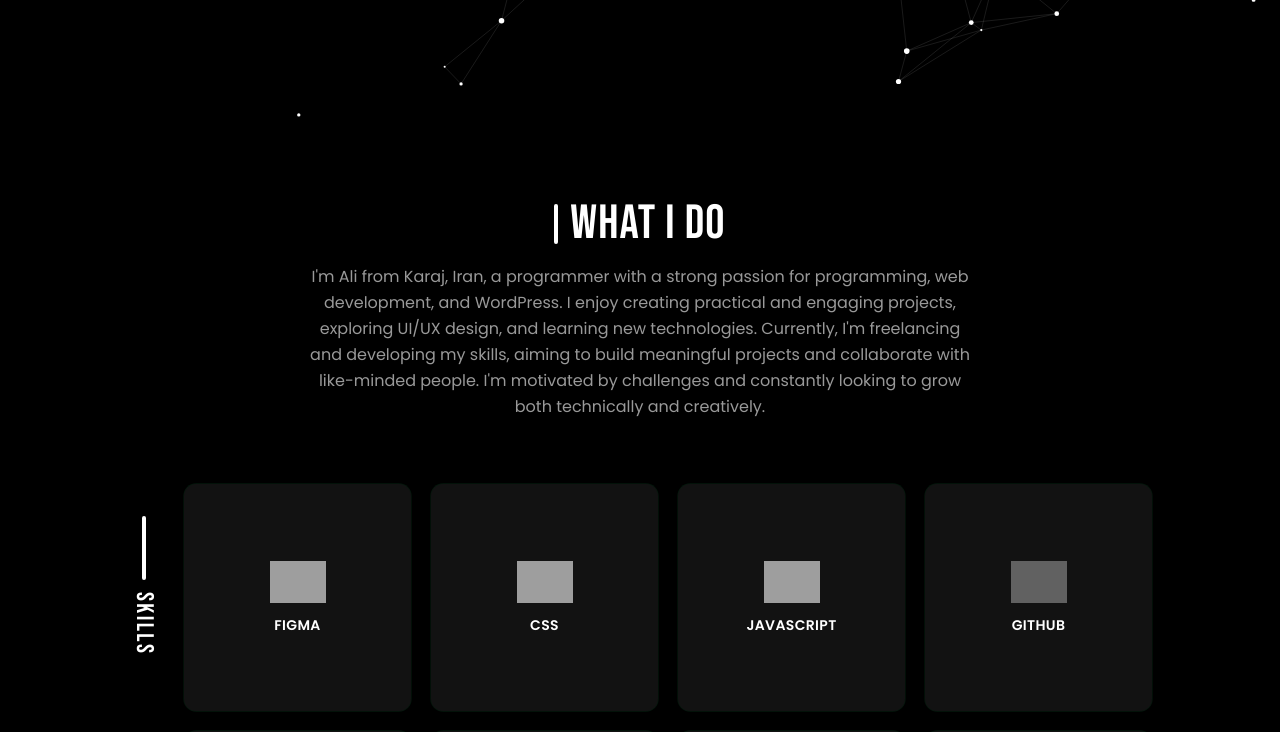
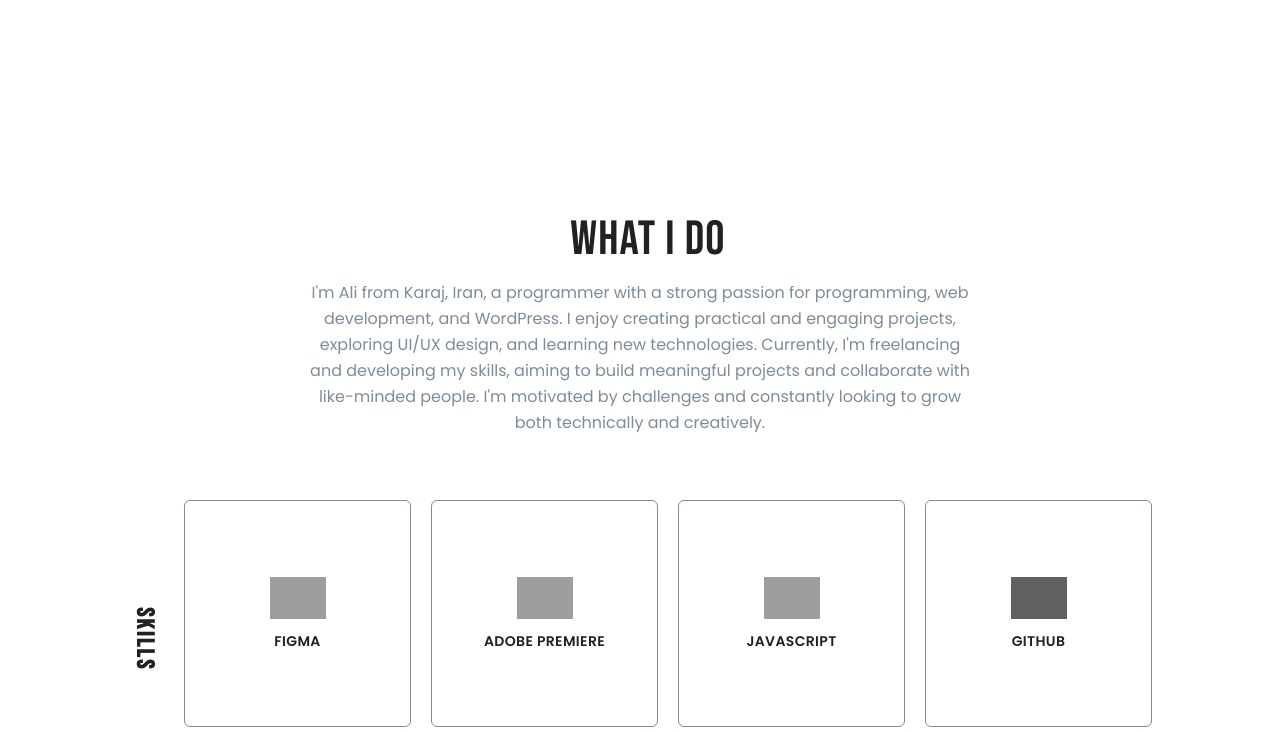
Before and after one commit to BIGROSS11/v0-persian-language, a Next.js app: page / in a window 1280 px wide. Shown: the part 680-1412 px from the top of the page. Built offline with nearby package versions, Linux system fonts and the light colour scheme; grey boxes are pictures that could not be loaded.

Commit message:
feat: update global animations and theme colors for Primer design

```diff
--- a/app/globals.css
+++ b/app/globals.css
@@ -2,12 +2,13 @@
 @tailwind components;
 @tailwind utilities;
 
+/* Primer Design System Animations */
 @keyframes skillPulse {
   0%, 100% {
-    box-shadow: 0 0 0 0 rgba(48, 255, 128, 0.1);
+    box-shadow: 0 0 0 0 rgba(9, 105, 218, 0.15);
   }
   50% {
-    box-shadow: 0 0 0 8px rgba(48, 255, 128, 0);
+    box-shadow: 0 0 0 10px rgba(9, 105, 218, 0);
   }
 }
 
@@ -24,35 +25,65 @@
 
 @keyframes glowPulse {
   0%, 100% {
-    filter: drop-shadow(0 0 0px rgba(48, 255, 128, 0.5));
+    filter: drop-shadow(0 0 0px rgba(9, 105, 218, 0.4));
   }
   50% {
-    filter: drop-shadow(0 0 8px rgba(48, 255, 128, 0.8));
+    filter: drop-shadow(0 0 10px rgba(9, 105, 218, 0.8));
+  }
+}
+
+@keyframes borderGlow {
+  0%, 100% {
+    border-color: rgba(9, 105, 218, 0.5);
+    box-shadow: 0 0 0 0 rgba(9, 105, 218, 0.1);
+  }
+  50% {
+    border-color: rgba(9, 105, 218, 1);
+    box-shadow: 0 0 12px rgba(9, 105, 218, 0.3);
   }
 }
 
 @layer base {
   :root {
-    --background: 0 0% 0%;
-    --foreground: 0 0% 100%;
-    --card: 0 0% 7%;
-    --card-foreground: 0 0% 100%;
-    --popover: 0 0% 7%;
-    --popover-foreground: 0 0% 100%;
-    --primary: 48 100% 50%;
-    --primary-foreground: 0 0% 0%;
-    --secondary: 0 0% 12%;
+    /* Primer Light Mode */
+    --background: 0 0% 100%;
+    --foreground: 0 0% 13%;
+    --canvas: 210 100% 98%;
+    --canvas-subtle: 210 40% 96%;
+    --canvas-inset: 210 100% 94%;
+    --canvas-overlay: 210 100% 98%;
+    --canvas-backdrop: 210 100% 98%;
+
+    --card: 0 0% 100%;
+    --card-foreground: 0 0% 13%;
+    --popover: 0 0% 100%;
+    --popover-foreground: 0 0% 13%;
+
+    /* Primer Brand Blue */
+    --primary: 211 100% 44%;
+    --primary-foreground: 0 0% 100%;
+    --accent: 211 100% 44%;
+    --accent-emphasis: 211 100% 44%;
+    --accent-foreground: 0 0% 100%;
+
+    /* Primer Grays */
+    --secondary: 210 40% 13%;
     --secondary-foreground: 0 0% 100%;
-    --muted: 0 0% 12%;
-    --muted-foreground: 0 0% 60%;
-    --accent: 48 100% 50%;
-    --accent-foreground: 0 0% 0%;
-    --destructive: 0 84.2% 60.2%;
-    --destructive-foreground: 0 0% 98%;
-    --border: 0 0% 15%;
-    --input: 0 0% 15%;
-    --ring: 48 100% 50%;
-    --radius: 0.75rem;
+    --subtle: 210 40% 96.5%;
+    --muted: 210 14% 55%;
+    --muted-foreground: 210 14% 55%;
+    --border: 210 40% 90%;
+    --input: 210 40% 96.5%;
+
+    /* Semantic */
+    --destructive: 356 100% 62%;
+    --destructive-foreground: 0 0% 100%;
+    --emphasis: 0 0% 13%;
+    --success: 137 72% 31%;
+    --warning: 38 92% 50%;
+
+    --ring: 211 100% 44%;
+    --radius: 0.375rem;
   }
 }
 
--- a/components/skills-section.tsx
+++ b/components/skills-section.tsx
@@ -4,7 +4,7 @@ import { useEffect, useRef, useState } from "react"
 
 const skills = [
   { name: "FIGMA", icon: "https://cdn.jsdelivr.net/gh/devicons/devicon/icons/figma/figma-original.svg" },
-  { name: "CSS", icon: "https://cdn.jsdelivr.net/gh/devicons/devicon/icons/css3/css3-original.svg" },
+  { name: "ADOBE PREMIERE", icon: "https://cdn.jsdelivr.net/gh/devicons/devicon/icons/css3/css3-original.svg" },
   { name: "JAVASCRIPT", icon: "https://cdn.jsdelivr.net/gh/devicons/devicon/icons/javascript/javascript-original.svg" },
   { name: "GITHUB", icon: "https://cdn.jsdelivr.net/gh/devicons/devicon/icons/github/github-original.svg" },
   { name: "MYSQL", icon: "https://cdn.jsdelivr.net/gh/devicons/devicon/icons/mysql/mysql-original.svg" },
@@ -37,17 +37,17 @@ export function SkillsSection() {
   return (
     <section
       ref={sectionRef}
-      className="relative py-20 px-6 md:px-16 lg:px-24"
+      className="relative py-24 px-6 md:px-16 lg:px-24 bg-canvas"
     >
       {/* Section Header */}
       <div className="text-center mb-16">
         <div className="flex items-center justify-center gap-3 mb-4">
-          <span className="block w-1 h-10 bg-foreground rounded-full" />
-          <h2 className="font-display text-4xl md:text-5xl tracking-wide text-foreground">
+          <span className="block w-1 h-10 bg-accent-emphasis rounded-full" />
+          <h2 className="font-display text-4xl md:text-5xl tracking-wide text-emphasis">
             What I do
           </h2>
         </div>
-        <p className="text-muted-foreground max-w-2xl mx-auto leading-relaxed">
+        <p className="text-muted max-w-2xl mx-auto leading-relaxed">
           {"I'm Ali from Karaj, Iran, a programmer with a strong passion for programming, web development, and WordPress. I enjoy creating practical and engaging projects, exploring UI/UX design, and learning new technologies. Currently, I'm freelancing and developing my skills, aiming to build meaningful projects and collaborate with like-minded people. I'm motivated by challenges and constantly looking to grow both technically and creatively."}
         </p>
       </div>
@@ -56,9 +56,9 @@ export function SkillsSection() {
       <div className="flex items-start gap-6 max-w-5xl mx-auto">
         {/* Vertical "Skills" label */}
         <div className="hidden md:flex flex-col items-center gap-3 pt-8">
-          <span className="block w-1 h-16 bg-foreground rounded-full" />
+          <span className="block w-1 h-16 bg-accent-emphasis rounded-full" />
           <span
-            className="font-display text-2xl tracking-widest text-foreground"
+            className="font-display text-2xl tracking-widest text-emphasis font-semibold"
             style={{ writingMode: "vertical-lr" }}
           >
             Skills
@@ -72,10 +72,12 @@ export function SkillsSection() {
               key={skill.name}
               className={`
                 group flex flex-col items-center justify-center
-                bg-card rounded-xl p-5
+                bg-subtle border border-muted rounded-lg p-5
                 transition-all duration-500 ease-out
-                hover:-translate-y-2 hover:shadow-[0_0_24px_rgba(255,255,255,0.15)]
+                hover:-translate-y-2 hover:border-accent hover:shadow-[0_8px_24px_rgba(9,105,218,0.2)]
+                hover:bg-canvas
                 relative overflow-hidden
+                cursor-pointer
                 ${isVisible
                   ? "opacity-100 translate-y-0"
                   : "opacity-0 translate-y-8"
@@ -84,12 +86,12 @@ export function SkillsSection() {
               style={{
                 transitionDelay: isVisible ? `${index * 80}ms` : "0ms",
                 aspectRatio: "1",
-                animation: isVisible ? `skillPulse 2s ease-in-out infinite` : "none",
+                animation: isVisible ? `skillPulse 2.5s ease-in-out infinite` : "none",
                 animationDelay: `${index * 100}ms`,
               }}
             >
-              {/* Glow effect background */}
-              <div className="absolute inset-0 bg-gradient-to-br from-primary/20 to-transparent opacity-0 group-hover:opacity-100 transition-opacity duration-300 rounded-xl" />
+              {/* Primer glow effect background */}
+              <div className="absolute inset-0 bg-gradient-to-br from-accent/10 to-transparent opacity-0 group-hover:opacity-100 transition-opacity duration-300 rounded-lg" />
 
               {/* biome-ignore lint/a11y/imgRedundantAlt: skill icon */}
               <img
@@ -102,7 +104,7 @@ export function SkillsSection() {
                 }`}
                 crossOrigin="anonymous"
               />
-              <p className="text-sm font-semibold text-card-foreground tracking-wide relative z-10">
+              <p className="text-sm font-semibold text-emphasis tracking-wide relative z-10">
                 {skill.name}
               </p>
             </div>
```
